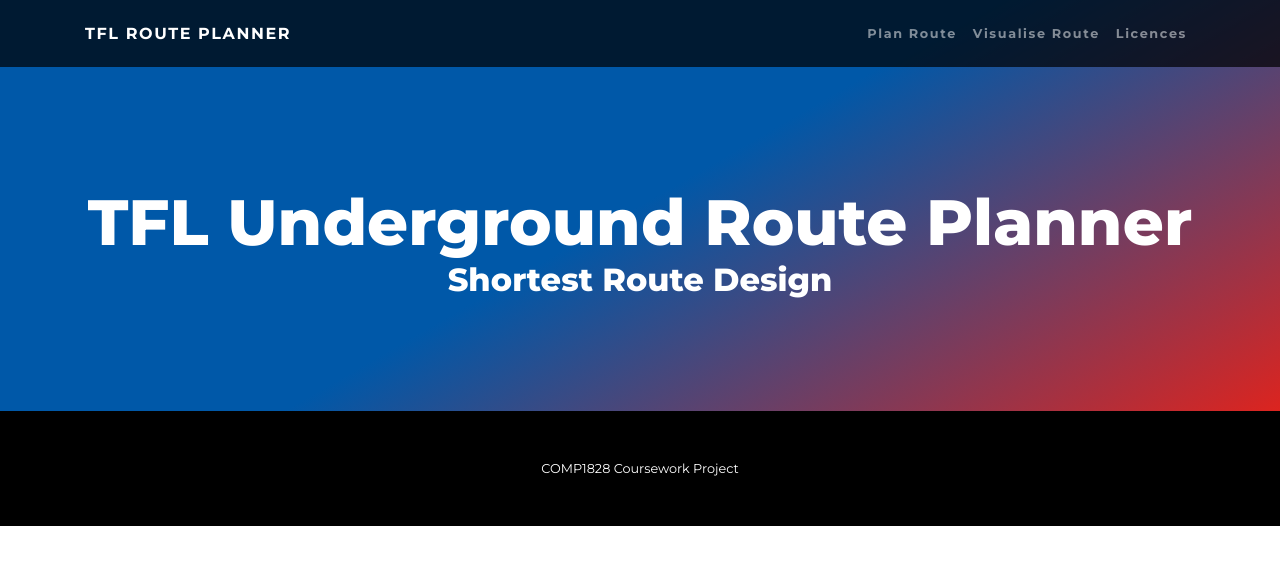
After one commit to metallicgloss/London-Underground-Route-Planner, a Django app: template tfl_route_planner/templates/layout.html in a window 1280 px wide. The commit adds this page. Shown: the top 565 px of the page. Run offline with Django 3.2, Linux system fonts and the light colour scheme; the template is opened without the code that fills it, so the values that code supplies are empty; some libraries are stand-ins or nearby versions.

Commit message:
Prep for user interface.

```diff
--- /dev/null
+++ b/tfl_route_planner/static/css/styles.css
@@ -0,0 +1,95 @@
+body {
+    font-family: 'Montserrat', sans-serif;
+}
+
+h1, h2, h3, h4, h5, h6 {
+    font-family: 'Montserrat', sans-serif;
+    font-weight: 800 !important;
+}
+
+.btn-xl {
+    text-transform: uppercase;
+    padding: 1.5rem 3rem;
+    font-size: 0.9rem;
+    font-weight: 700;
+    letter-spacing: 0.1rem;
+}
+
+.bg-black {
+    background-color: #000 !important;
+}
+
+.rounded-pill {
+    border-radius: 5rem;
+}
+
+.navbar-custom {
+    padding-top: 1rem;
+    padding-bottom: 1rem;
+    background-color: rgba(0, 0, 0, 0.7);
+}
+
+.navbar-custom .navbar-brand {
+    text-transform: uppercase;
+    font-size: 1rem;
+    letter-spacing: 0.1rem;
+    font-weight: 700;
+}
+
+.navbar-custom .navbar-nav .nav-item .nav-link {
+    font-size: 0.8rem;
+    font-weight: 700;
+    letter-spacing: 0.1rem;
+}
+
+.header-block {
+    position: relative;
+    overflow: hidden;
+    padding-top: calc(7rem + 72px);
+    padding-bottom: 7rem;
+    background: linear-gradient(150deg, #0058a8 50%, #dc241f 100%);
+    background-repeat: no-repeat;
+    background-position: center center;
+    background-attachment: scroll;
+    background-size: cover;
+}
+
+.header-block .header-block-content {
+    z-index: 1;
+    position: relative;
+}
+
+.header-block .header-block-content .header-block-heading {
+    font-size: 4rem;
+}
+
+.header-block .header-block-content .header-block-subheading {
+    font-size: 2rem;
+}
+
+@media (min-width: 992px) {
+    .bg-primary {
+        background-color: #ee0979 !important;
+    }
+    .btn-primary {
+        background-color: #ee0979;
+        border-color: #ee0979;
+    }
+    .btn-primary:active, .btn-primary:focus, .btn-primary:hover {
+        background-color: #bd0760 !important;
+        border-color: #bd0760 !important;
+    }
+    .btn-primary:focus {
+        box-shadow: 0 0 0 0.2rem rgba(238, 9, 121, 0.5);
+    }
+    .btn-secondary {
+        background-color: #ff6a00;
+        border-color: #ff6a00;
+    }
+    .btn-secondary:active, .btn-secondary:focus, .btn-secondary:hover {
+        background-color: #cc5500 !important;
+        border-color: #cc5500 !important;
+    }
+    .btn-secondary:focus {
+        box-shadow: 0 0 0 0.2rem rgba(255, 106, 0, 0.5);
+    }
--- a/tfl_route_planner/templates/index.html
+++ b/tfl_route_planner/templates/index.html
@@ -1 +1,4 @@
-<h1>test</h1>
+{% extends "layout.html" %}
+
+{% block page_content %}
+{% endblock %}
--- /dev/null
+++ b/tfl_route_planner/templates/layout.html
@@ -0,0 +1,67 @@
+<!DOCTYPE html>
+<html lang="en">
+
+<head>
+    {% load static %}
+    <meta charset="utf-8">
+    <meta name="viewport" content="width=device-width, initial-scale=1, shrink-to-fit=no">
+
+    <title>University of Greenwich - TFL Route Planning Application</title>
+
+    <link rel="stylesheet" href="https://stackpath.bootstrapcdn.com/bootstrap/4.5.2/css/bootstrap.min.css"
+        integrity="sha384-JcKb8q3iqJ61gNV9KGb8thSsNjpSL0n8PARn9HuZOnIxN0hoP+VmmDGMN5t9UJ0Z" crossorigin="anonymous">
+    <link href="https://fonts.googleapis.com/css2?family=Montserrat:wght@100;300;400;600;700;800&display=swap"
+        rel="stylesheet">
+    <link rel="stylesheet" href="{% static 'css/styles.css' %}">
+    <link rel="shortcut icon" href="{% static 'imgs/favicon.ico' %}" />
+</head>
+
+<body>
+    <nav class="navbar navbar-expand-lg navbar-dark navbar-custom fixed-top">
+        <div class="container">
+            <a class="navbar-brand" href="#">TFL Route Planner</a>
+            <button class="navbar-toggler" type="button" data-toggle="collapse" data-target="#navbarResponsive"
+                aria-controls="navbarResponsive" aria-expanded="false" aria-label="Toggle navigation">
+                <span class="navbar-toggler-icon"></span>
+            </button>
+            <div class="collapse navbar-collapse" id="navbarResponsive">
+                <ul class="navbar-nav ml-auto">
+                    <li class="nav-item">
+                        <a class="nav-link" href="#">Plan Route</a>
+                    </li>
+                    <li class="nav-item">
+                        <a class="nav-link" href="#">Visualise Route</a>
+                    </li>
+                    <li class="nav-item">
+                        <a class="nav-link" href="#">Licences</a>
+                    </li>
+                </ul>
+            </div>
+        </div>
+    </nav>
+
+    <div class="header-block text-center text-white">
+        <div class="header-block-content">
+            <div class="container">
+                <h1 class="header-block-heading mb-0">TFL Underground Route Planner</h1>
+                <h2 class="header-block-subheading mb-0">Shortest Route Design</h2>
+            </div>
+        </div>
+    </div>
+
+    {% block page_content %}{% endblock %}
+
+    <footer class="py-5 bg-black">
+        <div class="container">
+            <p class="m-0 text-center text-white small">COMP1828 Coursework Project</p>
+        </div>
+    </footer>
+
+    <script src="https://code.jquery.com/jquery-3.5.1.min.js"
+        integrity="sha256-9/aliU8dGd2tb6OSsuzixeV4y/faTqgFtohetphbbj0=" crossorigin="anonymous"></script>
+    <script src="https://stackpath.bootstrapcdn.com/bootstrap/4.5.2/js/bootstrap.bundle.min.js"
+        integrity="sha384-LtrjvnR4Twt/qOuYxE721u19sVFLVSA4hf/rRt6PrZTmiPltdZcI7q7PXQBYTKyf"
+        crossorigin="anonymous"></script>
+</body>
+
+</html>
```
Also changed, not shown: tfl_project/settings.py (+3 -5 lines), tfl_route_planner/static/imgs/favicon.ico (added).
